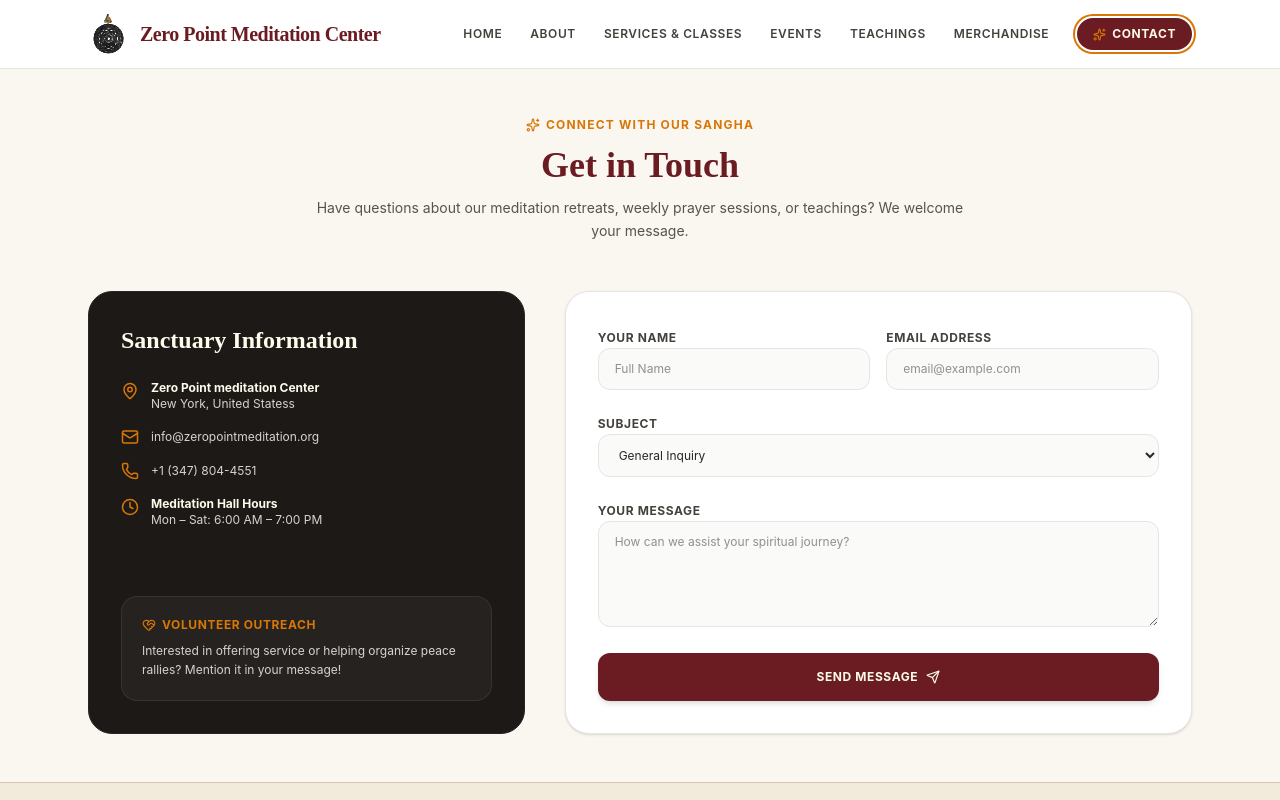
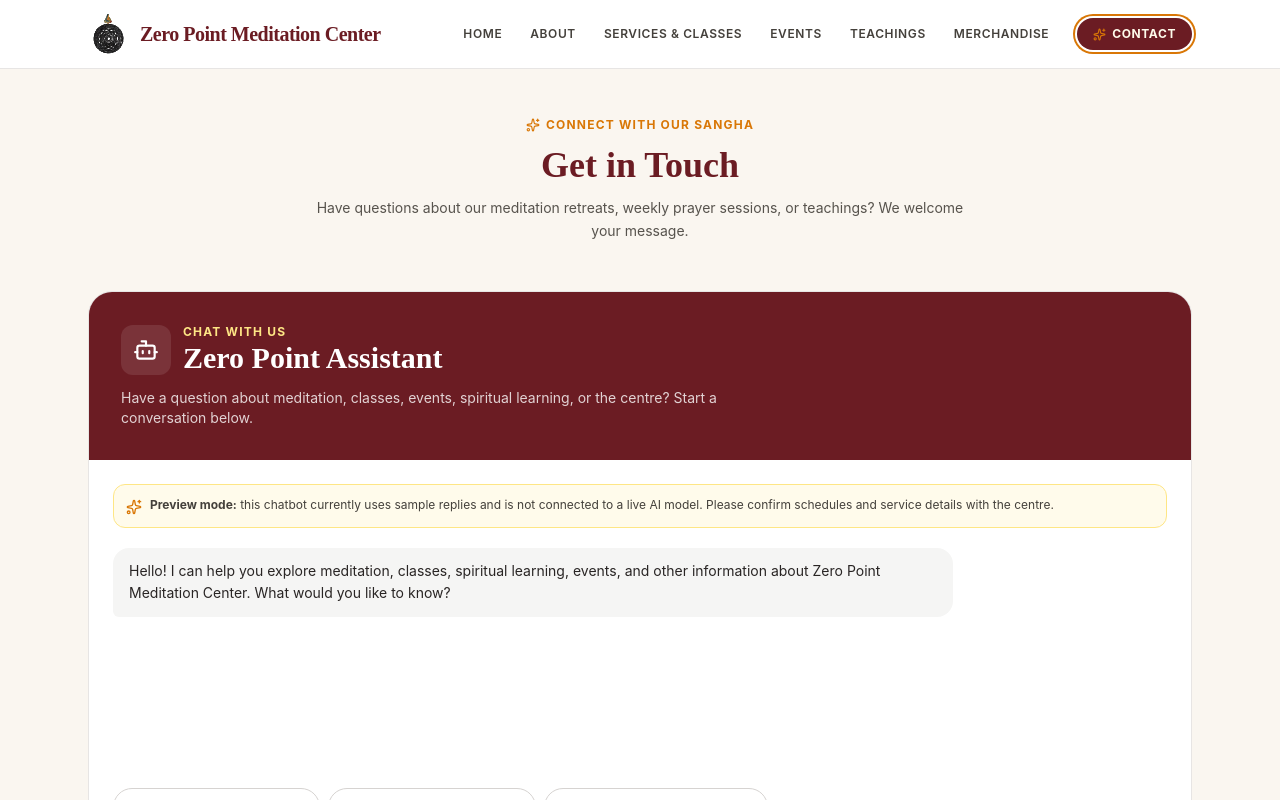
Before and after one commit to sherpaten/Zero-Point-Meditation-Center, a React (Vite) app in the folder zero-point-meditation/: page /contact in a window 1280 px wide. Shown: the top 800 px of the page. Built offline with nearby package versions, Linux system fonts and the light colour scheme.

Commit message:
Place chatbot on Contact page

```diff
--- a/zero-point-meditation/src/pages/Contact.jsx
+++ b/zero-point-meditation/src/pages/Contact.jsx
@@ -1,6 +1,7 @@
 import React, { useState } from 'react';
 import { motion } from 'framer-motion';
 import { Mail, Phone, MapPin, Clock, Send, Sparkles, HeartHandshake } from 'lucide-react';
+import AssistantChat from '../components/AssistantChat';
 
 export default function Contact() {
   const [formData, setFormData] = useState({ name: '', email: '', subject: 'General Inquiry', message: '' });
@@ -23,6 +24,8 @@ export default function Contact() {
           Have questions about our meditation retreats, weekly prayer sessions, or teachings? We welcome your message.
         </p>
       </motion.div>
+
+      <AssistantChat />
 
       <div className="grid md:grid-cols-12 gap-10">
         {/* Left Column: Contact Info */}
```
